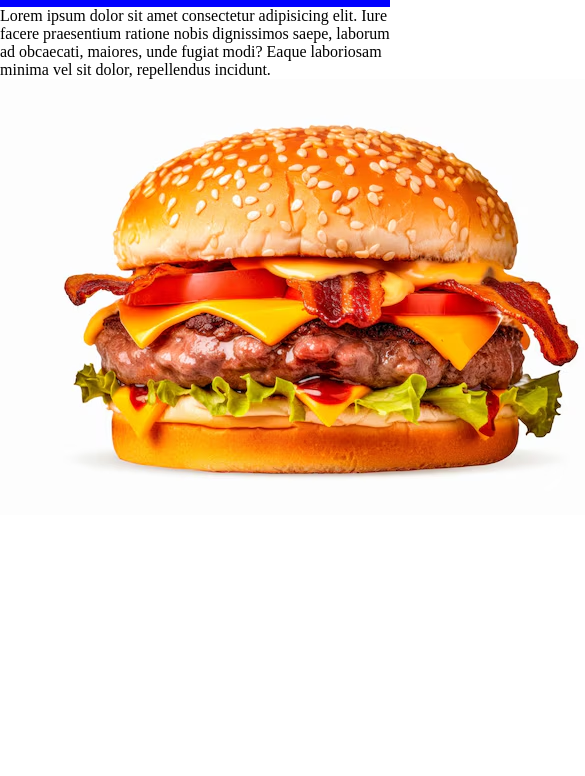
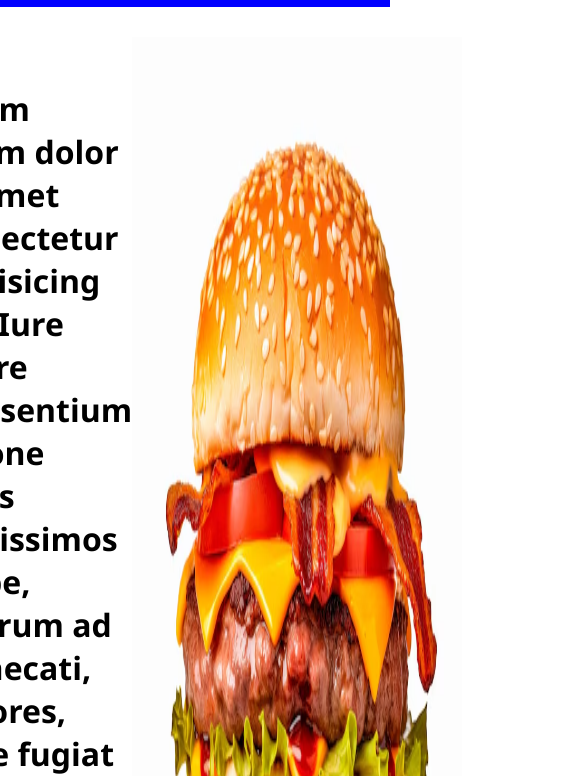
Before and after one commit to NicolasAsafe45/Site-em-time, a plain HTML site: page index.html in a window 390 px wide. Shown: the part 68-844 px from the top of the page, 585 px wide, since content can reach past the window. Drawn offline with Linux system fonts and the light colour scheme.

Commit message:
Adicionando css em Main OBS : N esta responsivo

```diff
--- a/index.html
+++ b/index.html
@@ -18,9 +18,9 @@
     </nav>
     <main>
         <div>
-            <p>
+            <h1>
                 Lorem ipsum dolor sit amet consectetur adipisicing elit. Iure facere praesentium ratione nobis dignissimos saepe, laborum ad obcaecati, maiores, unde fugiat modi? Eaque laboriosam minima vel sit dolor, repellendus incidunt.
-            </p>
+            </h1>
         </div>
         <img src="img/img.avif">
     </main>
--- a/style.css
+++ b/style.css
@@ -23,3 +23,21 @@ nav{
         border-radius: 10px;
     }
 }
+
+main{
+    display: flex;
+    width: 100%;
+    font-family: 'Segoe UI', Tahoma, Geneva, Verdana, sans-serif;
+    padding: 30px;
+    justify-content: center;
+    img{
+        width: 100%;
+    }
+    div{
+        margin-top: 50px;
+        width: 100%;
+        p{
+            font-size: 100%;
+        }
+    }
+}
```
